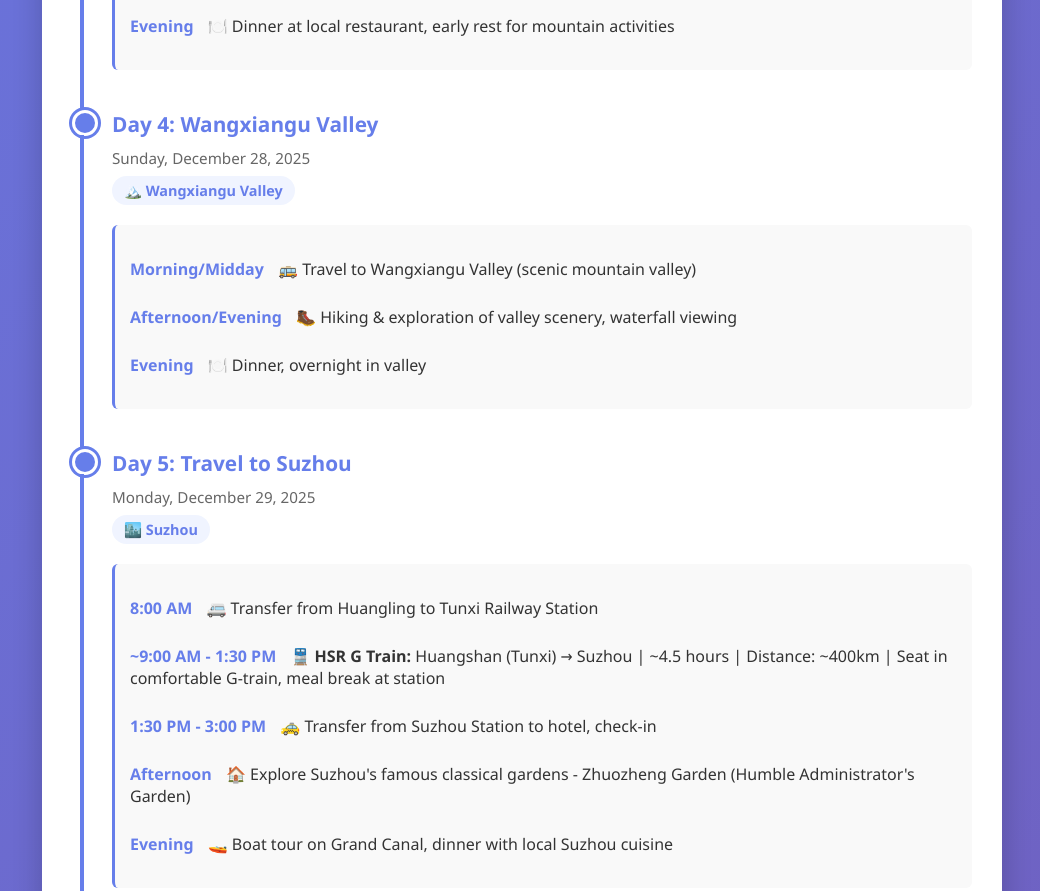
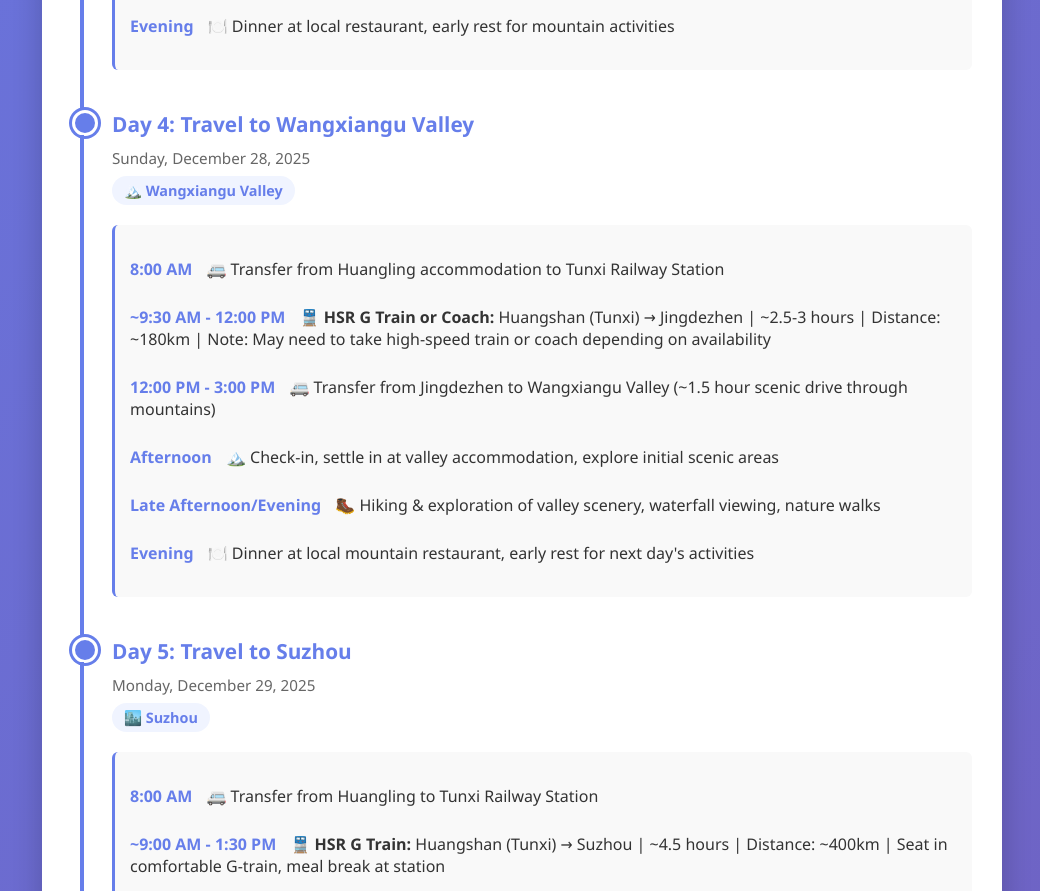
Before and after one commit to RoodeeLMS/china-new-year-2026-trip, a plain HTML site: page itinerary.html in a window 1280 px wide. Shown: the part 1552-2443 px from the top of the page, without its empty margins (118-1158 px from the left). Drawn offline with Linux system fonts and the light colour scheme.

Commit message:
Update: Add HSR transportation details for Huangling to Wangxiangu via Jingdezhen

```diff
--- a/itinerary.html
+++ b/itinerary.html
@@ -173,21 +173,33 @@
 
                 <!-- Day 4 -->
                 <div class="timeline-item">
-                    <div class="day-header">Day 4: Wangxiangu Valley</div>
+                    <div class="day-header">Day 4: Travel to Wangxiangu Valley</div>
                     <div class="date">Sunday, December 28, 2025</div>
                     <span class="city">🏔️ Wangxiangu Valley</span>
                     <div class="activities">
                         <div class="activity">
-                            <span class="activity-time">Morning/Midday</span>
-                            <span class="activity-desc">🚌 Travel to Wangxiangu Valley (scenic mountain valley)</span>
+                            <span class="activity-time">8:00 AM</span>
+                            <span class="activity-desc">🚐 Transfer from Huangling accommodation to Tunxi Railway Station</span>
                         </div>
                         <div class="activity">
-                            <span class="activity-time">Afternoon/Evening</span>
-                            <span class="activity-desc">🥾 Hiking & exploration of valley scenery, waterfall viewing</span>
+                            <span class="activity-time">~9:30 AM - 12:00 PM</span>
+                            <span class="activity-desc">🚆 <strong>HSR G Train or Coach:</strong> Huangshan (Tunxi) → Jingdezhen | ~2.5-3 hours | Distance: ~180km | Note: May need to take high-speed train or coach depending on availability</span>
+                        </div>
+                        <div class="activity">
+                            <span class="activity-time">12:00 PM - 3:00 PM</span>
+                            <span class="activity-desc">🚐 Transfer from Jingdezhen to Wangxiangu Valley (~1.5 hour scenic drive through mountains)</span>
+                        </div>
+                        <div class="activity">
+                            <span class="activity-time">Afternoon</span>
+                            <span class="activity-desc">🏔️ Check-in, settle in at valley accommodation, explore initial scenic areas</span>
+                        </div>
+                        <div class="activity">
+                            <span class="activity-time">Late Afternoon/Evening</span>
+                            <span class="activity-desc">🥾 Hiking & exploration of valley scenery, waterfall viewing, nature walks</span>
                         </div>
                         <div class="activity">
                             <span class="activity-time">Evening</span>
-                            <span class="activity-desc">🍽️ Dinner, overnight in valley</span>
+                            <span class="activity-desc">🍽️ Dinner at local mountain restaurant, early rest for next day's activities</span>
                         </div>
                     </div>
                 </div>
@@ -354,9 +366,15 @@
                         <td style="padding: 10px; text-align: center; border: 1px solid #ddd;">~150 km</td>
                     </tr>
                     <tr style="border-bottom: 1px solid #ddd;">
-                        <td style="padding: 10px; border: 1px solid #ddd;"><strong>Huangshan (Tunxi) → Suzhou</strong></td>
+                        <td style="padding: 10px; border: 1px solid #ddd;"><strong>Huangshan (Tunxi) → Jingdezhen (+ bus to Wangxiangu)</strong></td>
+                        <td style="padding: 10px; text-align: center; border: 1px solid #ddd;">G Train / Coach</td>
+                        <td style="padding: 10px; text-align: center; border: 1px solid #ddd;">~2.5-3 hours (train) + 1.5h bus</td>
+                        <td style="padding: 10px; text-align: center; border: 1px solid #ddd;">~180 km + 60 km</td>
+                    </tr>
+                    <tr style="border-bottom: 1px solid #ddd;">
+                        <td style="padding: 10px; border: 1px solid #ddd;"><strong>Jingdezhen → Huangshan (Tunxi) → Suzhou</strong></td>
                         <td style="padding: 10px; text-align: center; border: 1px solid #ddd;">G Train</td>
-                        <td style="padding: 10px; text-align: center; border: 1px solid #ddd;">~4.5 hours</td>
+                        <td style="padding: 10px; text-align: center; border: 1px solid #ddd;">~4.5 hours (via Tunxi)</td>
                         <td style="padding: 10px; text-align: center; border: 1px solid #ddd;">~400 km</td>
                     </tr>
                     <tr style="background: #fff9e6;">
@@ -371,7 +389,7 @@
                     <li><strong>Booking:</strong> Buy tickets at stations 1-2 days in advance or use 12306 app</li>
                     <li><strong>Stations:</strong> Hangzhou East, Huangshan High-speed Railway, Suzhou North, Shanghai Hongqiao</li>
                     <li><strong>Amenities:</strong> Reclining seats, dining cars, clean facilities, WiFi available</li>
-                    <li><strong>Total Rail Travel Time:</strong> ~6.5 hours across 3 HSR connections</li>
+                    <li><strong>Total Rail Travel Time:</strong> ~9-10 hours across 4 major HSR/transport connections (including bus transfers to/from mountain valleys)</li>
                 </ul>
             </div>
         </div>
```
